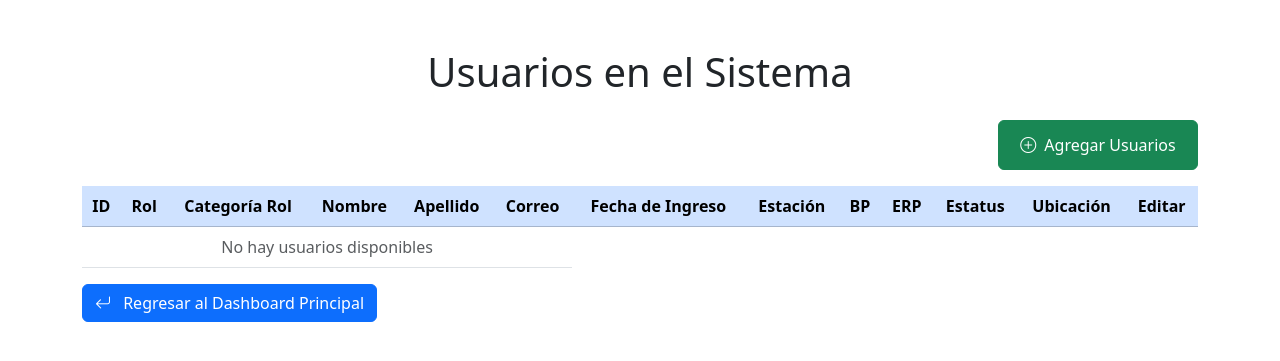
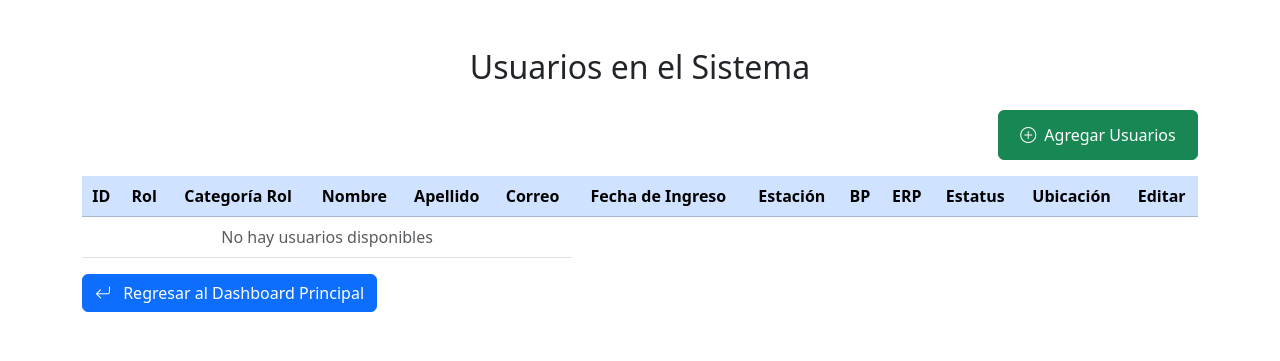
Before and after one commit to RicardoVaca109/SwissportEmsaWebApp, a Django app: template usuarios/templates/dashboard_usuarios.html in a window 1280 px wide. Shown: the part 56-417 px from the top of the page. Run offline with Django 5.2, Linux system fonts and the light colour scheme; the template is opened without the code that fills it, so the values that code supplies are empty.

Commit message:
Cambios mínimos

```diff
--- a/usuarios/templates/dashboard_usuarios.html
+++ b/usuarios/templates/dashboard_usuarios.html
@@ -3,7 +3,7 @@
 {% block title %}Usuarios{% endblock %}
 
 {% block content %}
-    <h1 class="text-center my-4" >Usuarios en el Sistema</h1>
+    <h2 class="text-center my-4" >Usuarios en el Sistema</h2>
     <div class="d-flex justify-content-end">
         <a href="{% url 'add_usuarios' %}" class="btn btn-success mb-3 d-flex align-items-center justify-content-center"  style="width: 200px; height: 50px;">
             <i class="bi bi-plus-circle me-2"></i>Agregar Usuarios</a>
```
